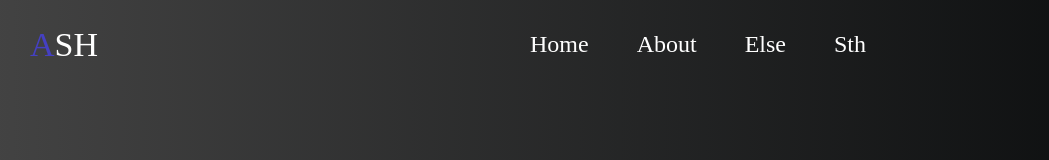
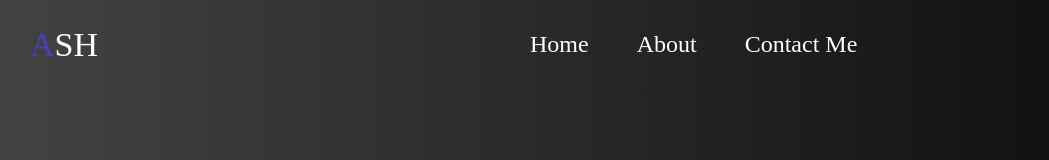
Before and after one commit to Alireza-8080-react/resume, a Next.js app: page / in a window 1280 px wide. Shown: the top 160 px of the page, without its empty margins (10-1059 px from the left). Built offline with nearby package versions, Linux system fonts and the light colour scheme.

Commit message:
change navbar items

```diff
--- a/src/components/Header/_components/Navbar/index.tsx
+++ b/src/components/Header/_components/Navbar/index.tsx
@@ -27,10 +27,7 @@ export const Navbar = () => {
             <NavbarItem title='About' link='/about' />
           </Grid>
           <Grid item>
-            <NavbarItem title='Else' link='/else' />
-          </Grid>
-          <Grid item>
-            <NavbarItem title='Sth' link='/sth' />
+            <NavbarItem title='Contact Me' link='/contact-me' />
           </Grid>
         </Grid>
       </Hidden>
```
